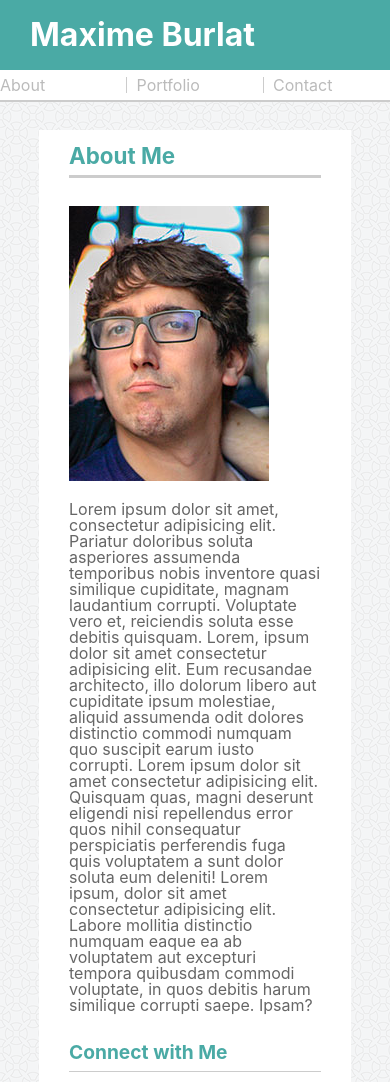
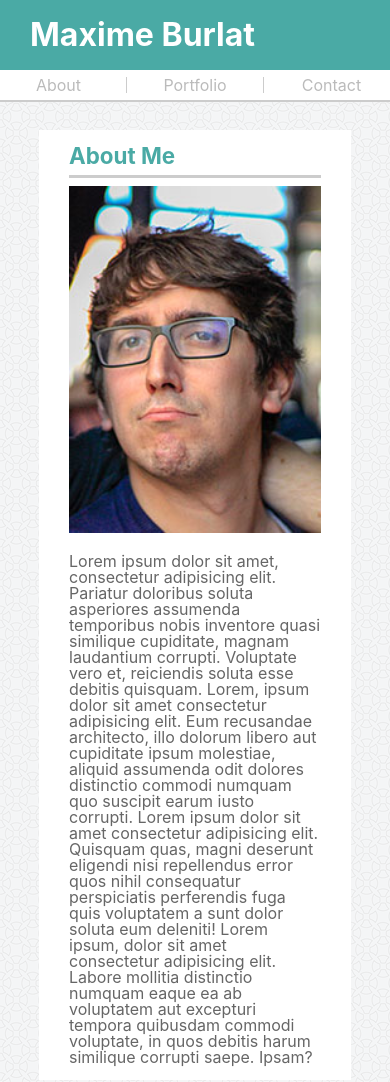
Before and after one commit to Carglass/Responsive-Portfolio, a plain HTML site: page index.html in a window 390 px wide. Shown: the top 1082 px of the page. Drawn offline with Linux system fonts and the light colour scheme; a script that the page names is missing.

Commit message:
index is clean

```diff
--- a/assets/css/style.css
+++ b/assets/css/style.css
@@ -348,7 +348,7 @@
     color: #aaaaaa;
 }
 
-@media screen and (max-width: 960px){
+@media screen and (max-width: 980px){
     .md-w-100{
         width:100%;
     }
@@ -369,6 +369,14 @@
 
     .sm-wrap{
         flex-wrap: wrap;
+    }
+
+    .sm-jc-ar{
+        justify-content: space-around;
+    }
+
+    .sm-mt-20px{
+        margin-top: 20px;
     }
 }
 
@@ -400,4 +408,25 @@
     .xs-jc-c{
         justify-content: center;
     }
+
+    .xs-ta-c{
+        text-align: center;
+    }
+
+    .xs-mt-20px{
+        margin-top: 20px;
+    }
+
+    /* placed before other margins, as it acts as a reset */
+    .xs-m-0{
+        margin:0;
+    }
+
+    .xs-mb-20px{
+        margin-bottom: 20px;
+    }
+
+    .xs-d-b{
+        display: block;
+    }
 }
--- a/index.html
+++ b/index.html
@@ -12,15 +12,15 @@
 <body>
     <div class="content">
         <header class="d-f jc-sa w-100 bgc-wh c-wh bxsh">
-            <div class="d-f jc-sb ai-c w-100 sm-wrap">
+            <div class="d-f jc-sa ai-c w-100 sm-wrap sm-jc-ar">
                 <h1 class="bgc-tl h-70px pl-30px pr-30px lh-70px fz-2em fw-b xs-w-100">Maxime Burlat</h1>
                 <nav class="w-25 sm-w-40 xs-w-100 xs-h-30 xs-d-f xs-fd-c xs-jc-c">
                     <ul class="d-f jc-sb">
-                        <li class="xs-w-30"><a class="c-gy td-n" href="index.html">About</a></li>
+                        <li class="xs-w-30 xs-ta-c"><a class="c-gy td-n" href="index.html">About</a></li>
                         <div class="vRule"></div>
-                        <li class="xs-w-30"><a class="c-gy td-n" href="portfolio.html">Portfolio</a></li>
+                        <li class="xs-w-30 xs-ta-c"><a class="c-gy td-n" href="portfolio.html">Portfolio</a></li>
                         <div class="vRule"></div>
-                        <li class="xs-w-30"><a class="c-gy td-n" href="contact.html">Contact</a></li>
+                        <li class="xs-w-30 xs-ta-c"><a class="c-gy td-n" href="contact.html">Contact</a></li>
                     </ul>
                 </nav>
             </div>
@@ -30,12 +30,12 @@
                 <section class="w-65 bgc-wh pl-30px pr-30px pt-15px pb-15px sm-w-100">
                     <h2 class="c-tl fz-1_4em fw-b">About Me</h2>
                     <hr class="horizontalBarSection">
-                    <img class="fl-l mt-20px mb-20px mr-20px" src="./assets/images/me.jpg" alt="">
+                    <img class="fl-l mt-20px mb-20px mr-20px xs-m-0 xs-d-b xs-w-100 xs-mb-20px" src="./assets/images/me.jpg" alt="">
                     <p class="c-dkgy">
                         Lorem ipsum dolor sit amet, consectetur adipisicing elit. Pariatur doloribus soluta asperiores assumenda temporibus nobis inventore quasi similique cupiditate, magnam laudantium corrupti. Voluptate vero et, reiciendis soluta esse debitis quisquam. Lorem, ipsum dolor sit amet consectetur adipisicing elit. Eum recusandae architecto, illo dolorum libero aut cupiditate ipsum molestiae, aliquid assumenda odit dolores distinctio commodi numquam quo suscipit earum iusto corrupti. Lorem ipsum dolor sit amet consectetur adipisicing elit. Quisquam quas, magni deserunt eligendi nisi repellendus error quos nihil consequatur perspiciatis perferendis fuga quis voluptatem a sunt dolor soluta eum deleniti! Lorem ipsum, dolor sit amet consectetur adipisicing elit. Labore mollitia distinctio numquam eaque ea ab voluptatem aut excepturi tempora quibusdam commodi voluptate, in quos debitis harum similique corrupti saepe. Ipsam?
                     </p>
                 </section>
-                <aside class="w-25 bgc-wh pl-30px pr-30px pb-15px sm-w-100">
+                <aside class="w-25 bgc-wh pl-30px pr-30px pb-15px sm-w-100 sm-mt-20px xs-mt-20px">
                     <div>
                         <h3 class="c-tl pt-15px fz-1_2em fw-b">Connect with Me</h3>
                     </div>
```
